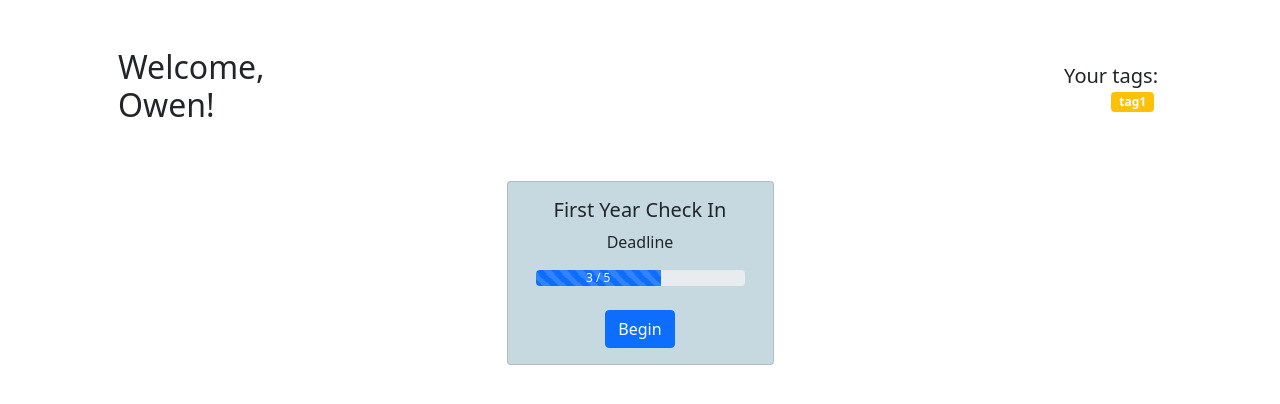
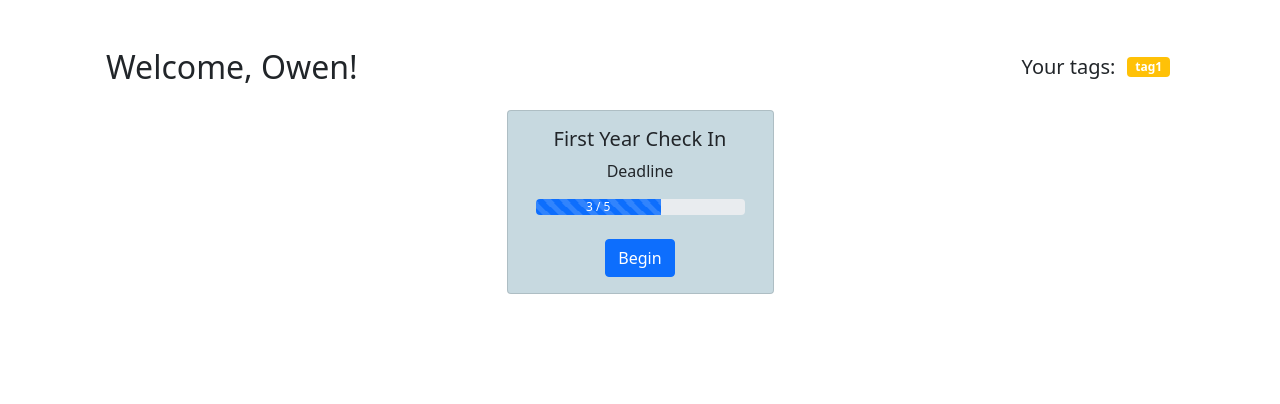
Before and after one commit to atakanerefe/International-Colby-Copy, a Flask app: page /task in a window 1280 px wide. Shown: the part 112-516 px from the top of the page. Run offline with Flask 3, Linux system fonts and the light colour scheme; a user stored in the database is signed in; data comes from the database, SQL or seed files in the repository.

Commit message:
worked out alignment issues
fixed the welcome student and tags text to be horizontally aligned as well as added slight spacing for the tags so that they are on the same lines as "your tags"

```diff
--- a/website/static/studentDashboardTags.js
+++ b/website/static/studentDashboardTags.js
@@ -6,17 +6,23 @@ document.addEventListener("DOMContentLoaded", () => {
 
 // This function fetches the tags for a student
 function fetchTagsForStudent(studentName) {
-    console.log("we're in :D ")
+    // console.log("we're in :D ")
 
     fetch(`/get_tags_for_student?student=${studentName}`)
         .then(response => response.json())
         .then(data => {
             const tags = data.tags;
-            console.log("tags: ", tags)
+            // console.log("tags: ", tags)
 
             // Clear previous tags
             const tagsContainer = document.getElementById('tagsContainer');
-            tagsContainer.innerHTML = '';
+            tagsContainer.innerHTML = '<h5 class="card-title mb-0">Your tags:</h5>';
+
+
+            // const tagsTitle = document.createElement('span');
+            // tagsTitle.classList.add('fw-bold', 'me-2'); // Styling for bold and spacing
+            // tagsTitle.textContent = 'Your tags:';
+            // tagsContainer.appendChild(tagsTitle);
 
             // Dynamically create and append the tags as <span> elements
             tags.forEach(tag => {
--- a/website/templates/task.html
+++ b/website/templates/task.html
@@ -10,18 +10,28 @@
     {% include 'navbar.html' %}
 
     <content class="container row mx-auto mt-4">
-        <content class="container row mx-auto mt-4">
+        <div class="d-flex align-items-center justify-content-between gap-3 m-6 mt-4">
             <!-- creating a tag label for student view that should be uneditable -->
-            <h5 class="col-lg-3 text-start h2 pb-4">Welcome, {{ student.name }}!</h5>
+            <h5 class="text-start h2 mb-0">Welcome, {{ student.name }}!</h5>
             <!-- <div class="m-auto col-lg-3 text-center card" style="background: #C7D9E0;"> -->
-            <div class="col-lg-3 text-end card-body" id="label-tag">
+            <div class="d-flex align-items-center gap-2 flex-wrap" id="tagsContainer" studentName="{{ student.name }}">
+                <!-- <div class="mr-auto p-2">Your tags:</div> -->
+                <!-- Tags piled to the right -->
+                <!-- Dynamically populated tags will go here -->
+            </div>
+
+
+            <!-- <div class="col-lg-3 text-end card-body" id="label-tag"> -->
                 <!-- Card title on the left -->
-                <h5 class="card-title mb-0">Your tags:</h5>
+                <!-- <h5 class="card-title mb-0">Your tags:</h5> -->
+            <!-- </div> -->
 
+            <!-- <div class="d-flex gap-2 flex-wrap justify-content-end" id="tagsContainer" studentName="{{ student.name }}"> -->
                 <!-- Tags piled to the right -->
-                <div class="d-flex gap-2 flex-wrap justify-content-end" id="tagsContainer" studentName="{{ student.name }}">
-                    <!-- Dynamically populated tags will go here -->
-                </div>
+                <!-- Dynamically populated tags will go here -->
+            <!-- </div> -->
+
+        </div>
 
                 <!-- <div class="d-flex flex-wrap justify-content-end"> -->
                 <!-- <div id="tags-container", class="d-flex justify-content-end tags-container"> -->
@@ -31,9 +41,8 @@
                     <span class="badge bg-danger m-1">Visa</span>
                     <span class="badge bg-secondary m-1">Research</span> -->
                 <!-- </div> -->
-            </div>
             <!-- </div> -->
-        </content>
+
 
         <content class="container row mx-auto mt-4">
             {% for task in tasks: %}
--- a/website/views.py
+++ b/website/views.py
@@ -387,4 +387,4 @@ def add_sample_data():
         if user1_to_add_tag2.id not in existing_users_with_tag2:
             # Add users who are not yet associated with the task
             tag2.users.append(user1_to_add_tag2)
-        db.session.commit()
+            db.session.commit()
```
